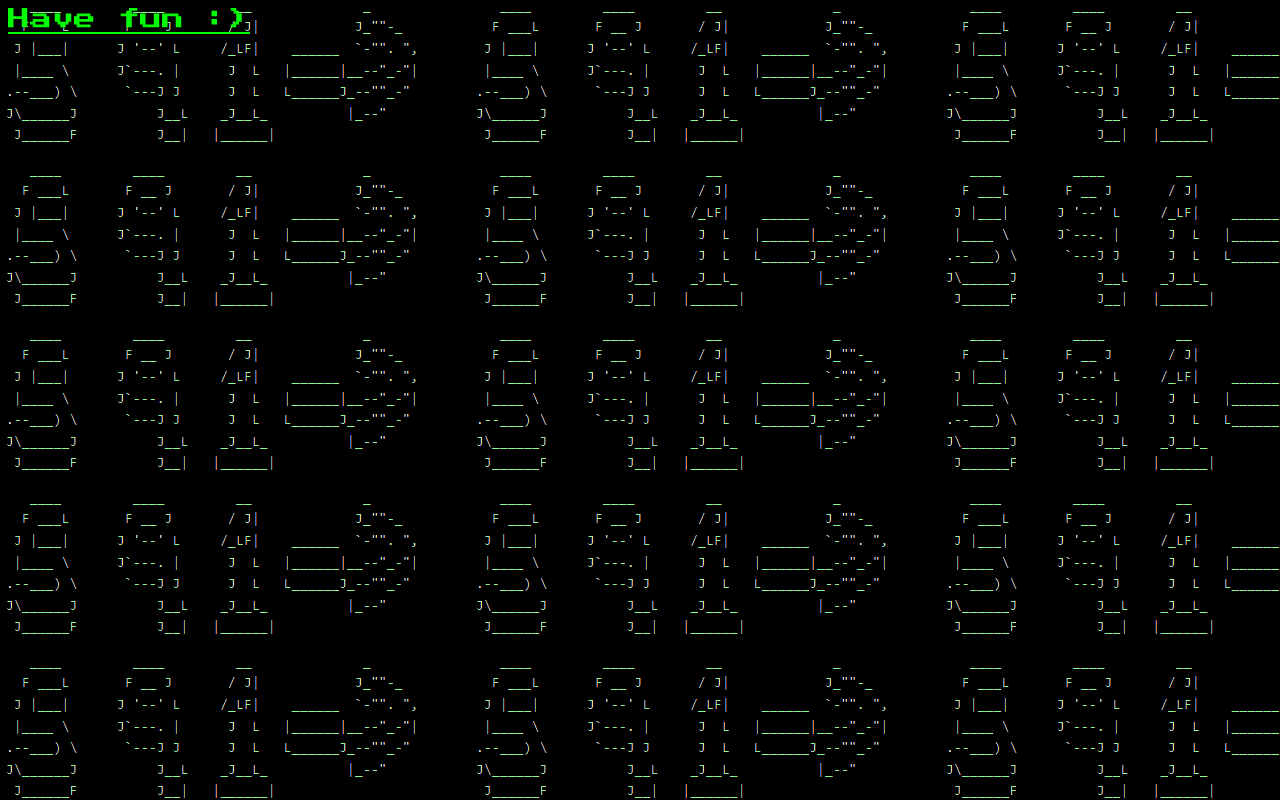
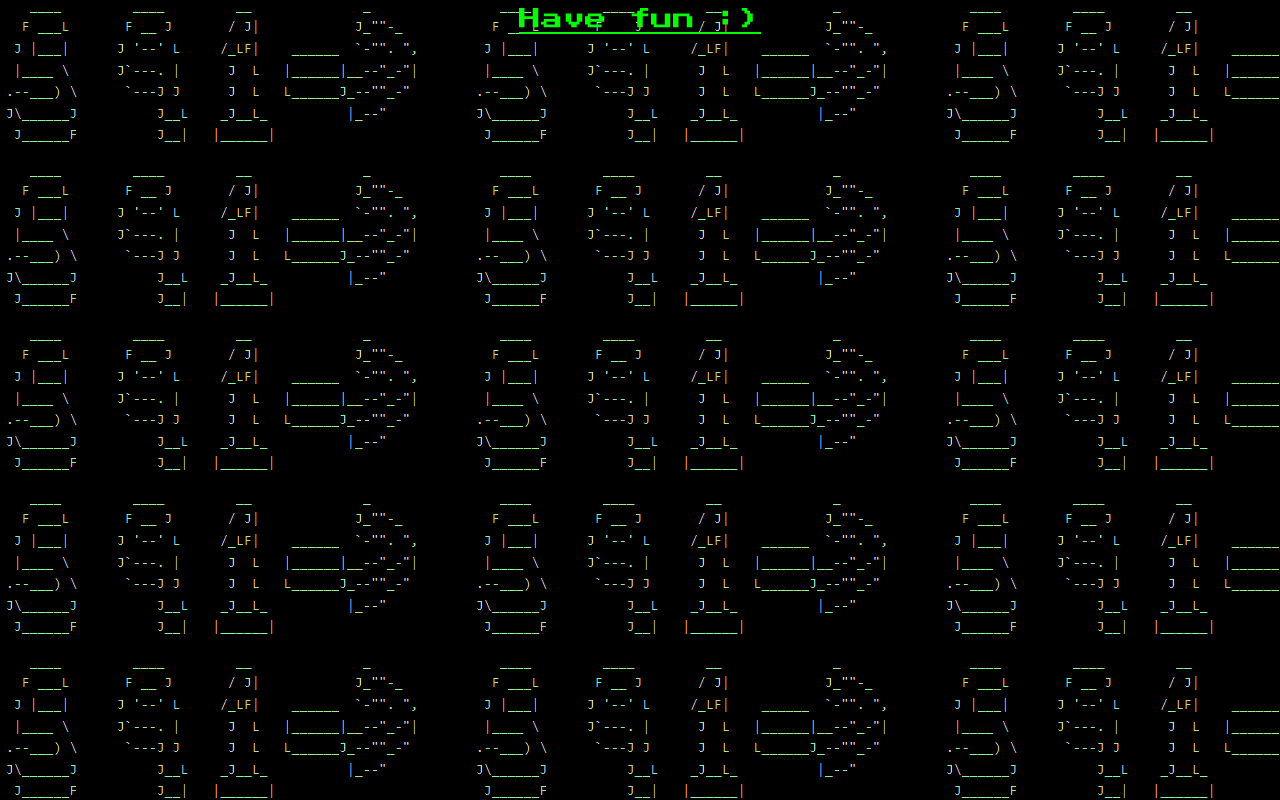
Before and after one commit to Lodzgg/batchfiles, a plain HTML site: page index.html in a window 1280 px wide. Drawn offline with Linux system fonts and the light colour scheme.

Commit message:
Update index.html

```diff
--- a/index.html
+++ b/index.html
@@ -8,6 +8,6 @@ body {
 </style>
 </head>
 <body  style="background-image: url('unknown.png');">
-  <a href="index2.html" style="color:#06FC06">Have fun :)</a>
+	<center><a href="index2.html" style="color:#06FC06">Have fun :)</a></center>
 </body>
 <html>
```
